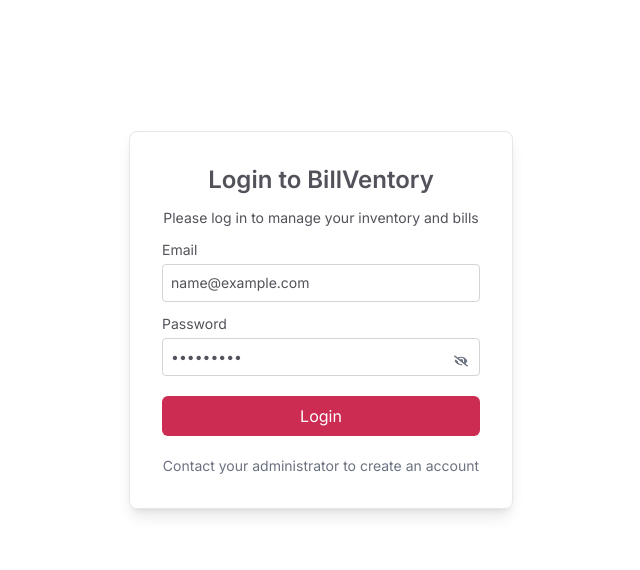
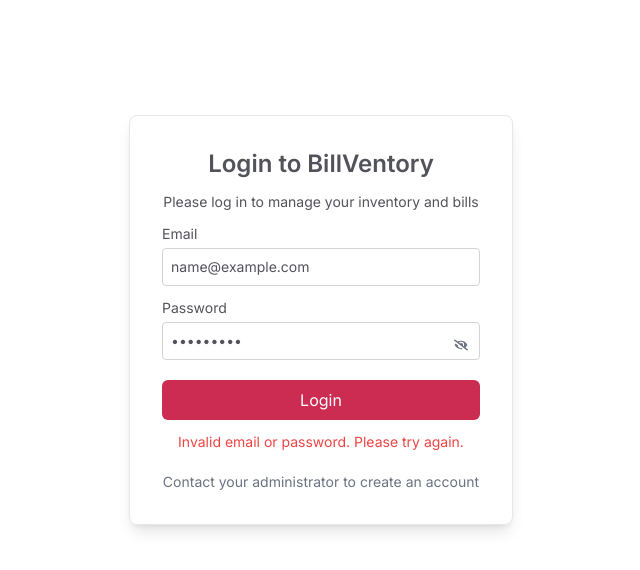
Before and after one commit to Adnaan1806/BillVentory, a React (Vite) app in the folder frontend/: page /login in a window 1280 px wide. Both pictures are taken after typing "name@example.com", "Sample123" into the empty fields and a click on the button "Login". Shown: the top 570 px of the page, without its empty margins (319-959 px from the left). Built offline with nearby package versions, Linux system fonts and the light colour scheme; no server answers.

Commit message:
Login validation

```diff
--- a/frontend/package.json
+++ b/frontend/package.json
@@ -12,7 +12,7 @@
   "dependencies": {
     "@stripe/react-stripe-js": "^3.0.0",
     "@stripe/stripe-js": "^5.2.0",
-    "axios": "^1.7.7",
+    "axios": "^1.8.4",
     "ejs": "^3.1.10",
     "emailjs-com": "^3.2.0",
     "express": "^4.21.1",
@@ -23,7 +23,7 @@
     "react-hot-toast": "^2.5.2",
     "react-icons": "^5.3.0",
     "react-modal": "^3.16.3",
-    "react-router-dom": "^6.27.0",
+    "react-router-dom": "^6.30.0",
     "react-toastify": "^10.0.6"
   },
   "devDependencies": {
--- a/frontend/src/pages/Login.jsx
+++ b/frontend/src/pages/Login.jsx
@@ -12,9 +12,11 @@
   const [email, setEmail] = useState("");
   const [password, setPassword] = useState("");
   const [isPasswordVisible, setIsPasswordVisible] = useState(false);
+  const [errorMessage, setErrorMessage] = useState("");
 
   const onSubmitHandler = async (event) => {
     event.preventDefault();
+    setErrorMessage("");
 
     try {
       const { data } = await axios.post(backendUrl + "/api/user/login", {
@@ -27,9 +29,15 @@
         toast.success("Logged in successfully!");
         navigate("/");
       } else {
+        setErrorMessage(data.message);
         toast.error(data.message);
       }
     } catch (error) {
+      if (error.response && error.response.status === 404) {
+        setErrorMessage("User does not exist. Please contact your administrator.");
+      } else {
+        setErrorMessage("Invalid email or password. Please try again.");
+      }
       toast.error(error.message);
     }
   };
@@ -100,6 +108,12 @@
           Login
         </button>
 
+        {errorMessage && (
+          <p className="w-full text-center text-sm text-red-500">
+            {errorMessage}
+          </p>
+        )}
+
         <p className="w-full text-center text-sm text-gray-500 mt-2">
           Contact your administrator to create an account
         </p>
```
Also changed, not shown: 1 other file (tests, documents, lock files or other folders).
